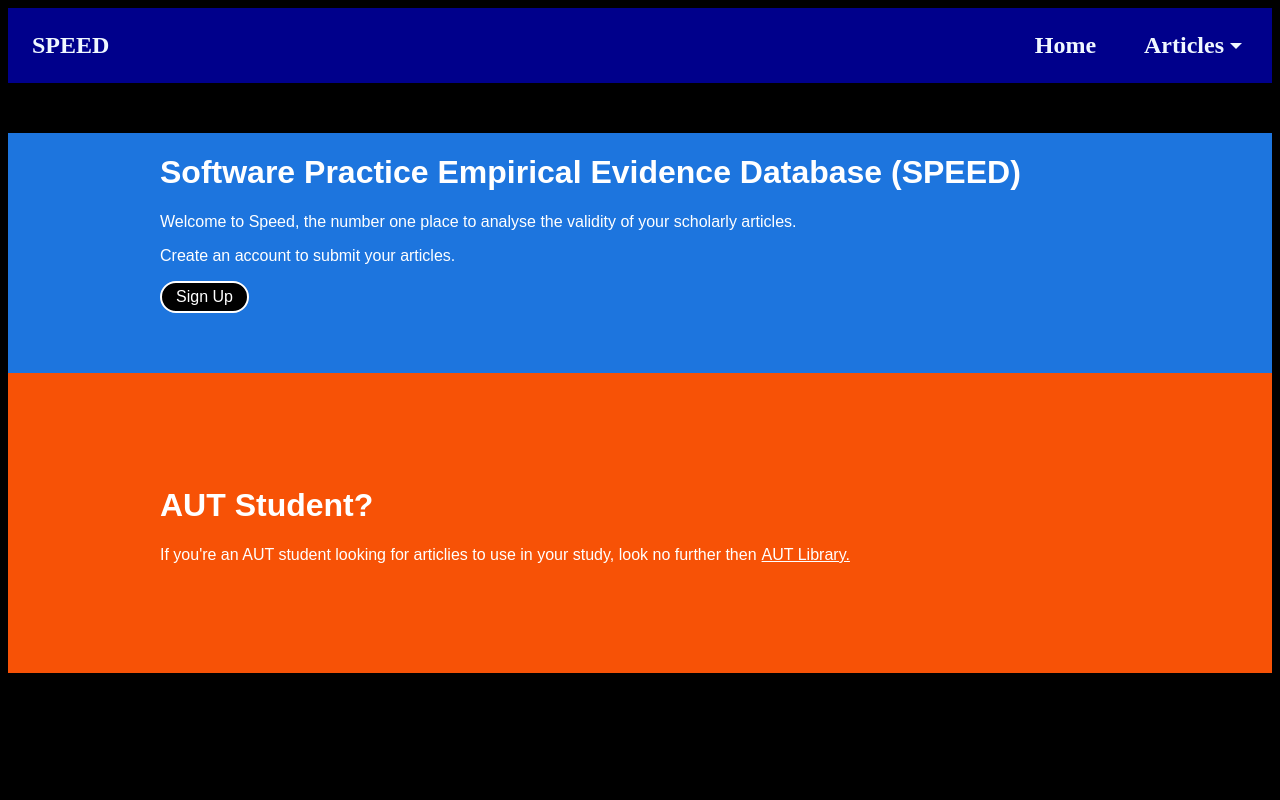
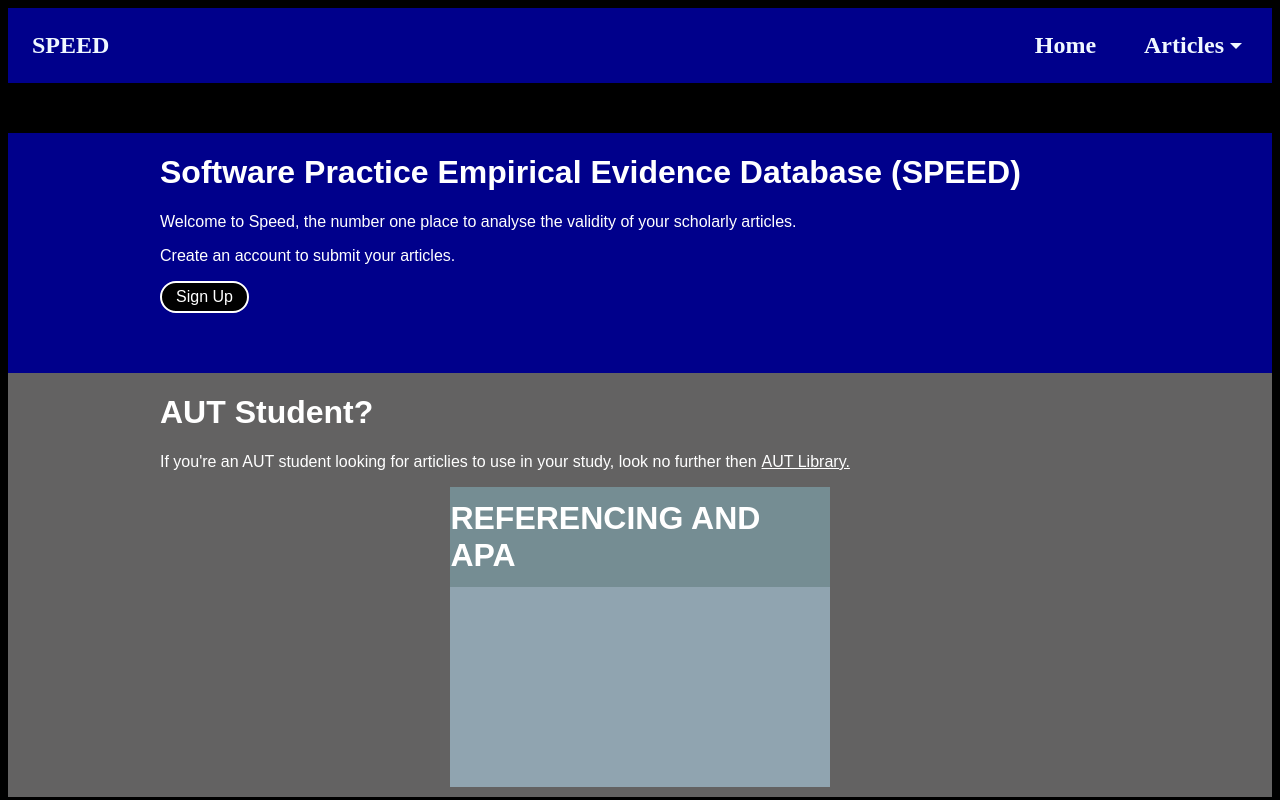
Before and after one commit to christo834/CISE-assignment-1B, a Next.js app in the folder frontend/: page / in a window 1280 px wide. Built offline with nearby package versions, Linux system fonts and the light colour scheme; a web font is replaced by a local one.

Commit message:
apa referencing square

```diff
--- a/frontend/src/pages/index.tsx
+++ b/frontend/src/pages/index.tsx
@@ -29,6 +29,11 @@ export default function Home() {
               </a>
             </p>
           </div>
+          <div className="apa-ref-container">
+            <div className="home-guideline-design">
+              <h1>REFERENCING AND APA</h1>
+            </div>
+          </div>
         </div>
       </div>
     </div>
--- a/frontend/src/styles/index.scss
+++ b/frontend/src/styles/index.scss
@@ -17,7 +17,7 @@ h1 {
     margin: 0 auto;
     position: relative;
     top: 50px;
-    background-color: rgb(29, 117, 222);
+    background-color: darkblue;
 }
 
 .container-within {
@@ -52,16 +52,36 @@ p {
         display: flex;
         flex-direction: column;
         width: 100%;
-        justify-content: center;
         align-items: center;
         margin: 0 auto;
         position: relative;
-        min-height: 300px;
+
         top: 50px;
-        background-color: rgb(247, 82, 6);
+        background-color: rgb(99, 98, 98);
 }
 
 .AUT-link{
     color:white;
     margin-left: 5px;
 }
+
+.apa-ref-container{
+    display: flex;
+    flex-direction: column;
+    width: 30%;
+    align-items: center;
+    position: relative;
+    background-color: #90A4B0;
+    margin-bottom: 10px;
+    height:300px
+}
+
+.home-guideline-design{
+    background-color: #758d93;
+    width: 100%;
+    display: flex;
+    flex-direction: column;
+    height: 100px;
+    align-items: center;
+    justify-content:center;
+}
```
